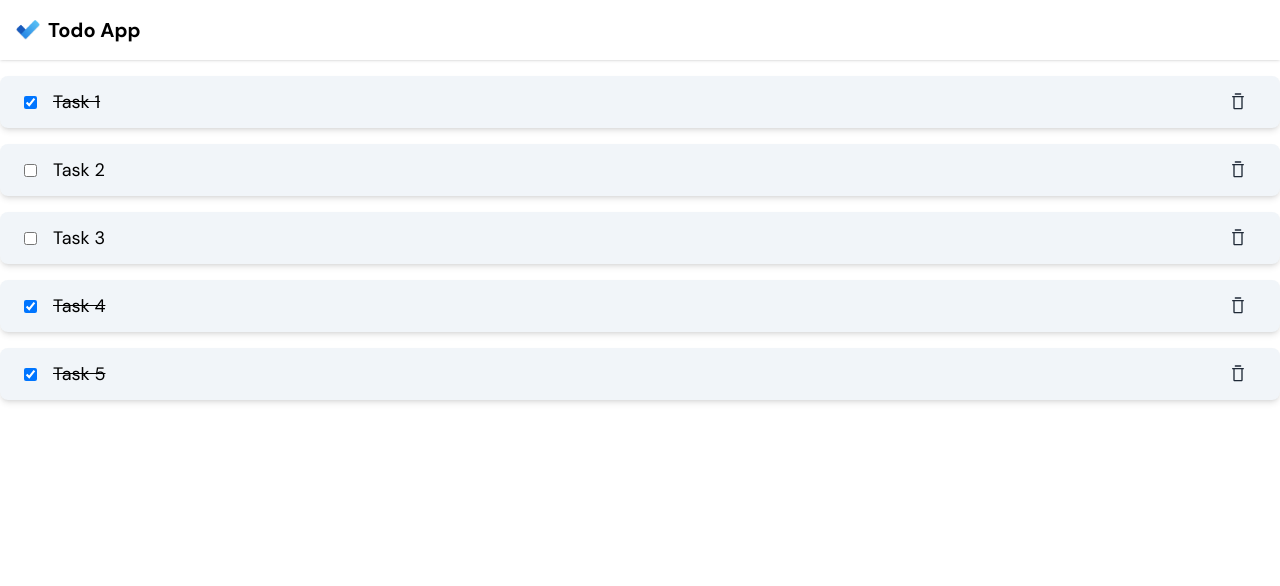
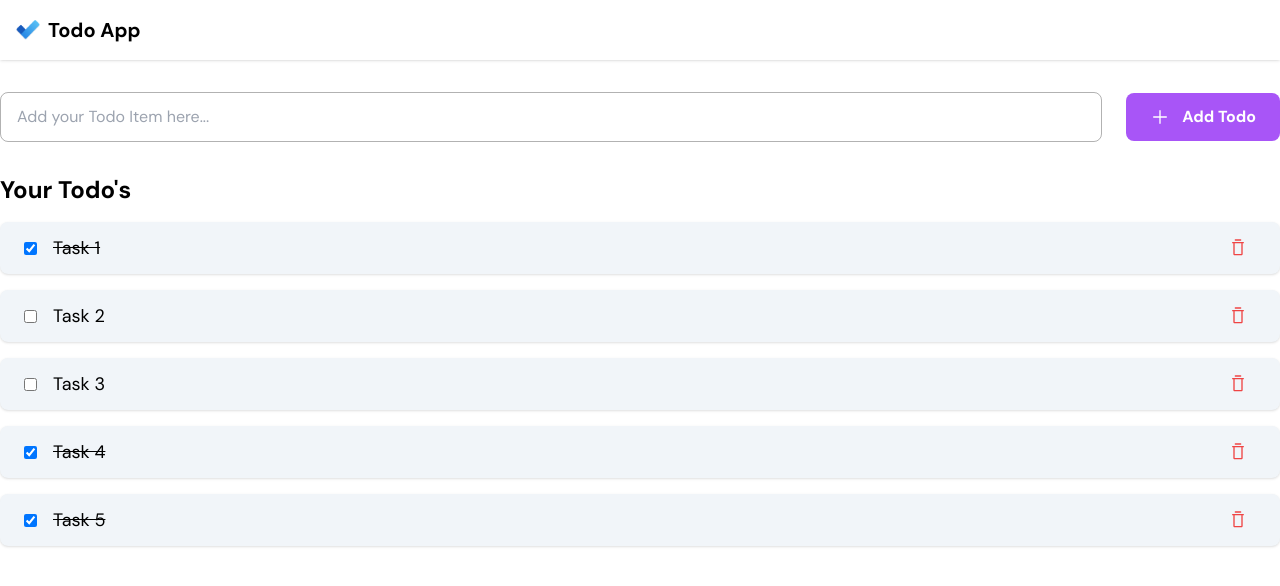
Before and after one commit to sriram651/Todo-App, a Next.js app: page / in a window 1280 px wide. Shown: the top 586 px of the page. Built offline with nearby package versions, Linux system fonts and the light colour scheme.

Commit message:
feature: addTodo with local storage modification, minor ui fixes

```diff
--- /dev/null
+++ b/src/components/AddTodo/AddTodo.jsx
@@ -0,0 +1,39 @@
+import React, { useState } from 'react'
+
+import Icon from '../Icon/Icon'
+
+export default function AddTodo() {
+    const [todoDesc, setTodoDesc] = useState("");
+
+    function addNewTodo(e) {
+        e.preventDefault();
+        let allTodos = JSON.parse(localStorage.getItem("todoList"));
+        const newTodo = {
+            content: todoDesc,
+            completed: false,
+        };
+
+        allTodos.push(newTodo);
+        localStorage.setItem("todoList", JSON.stringify(allTodos));
+    }
+
+    return (
+        <section className='add-todo'>
+            <div className="add-todo-container">
+                <form onSubmit={addNewTodo}>
+                    <input
+                        type="text"
+                        name="todo"
+                        placeholder="Add your Todo Item here..."
+                        value={todoDesc}
+                        onChange={(e) => setTodoDesc(e.target.value)}
+                    />
+                    <button type="submit">
+                        <Icon name="PlusIcon" width={20} height={20} />
+                        Add Todo
+                    </button>
+                </form>
+            </div>
+        </section>
+    )
+}
--- /dev/null
+++ b/src/components/AddTodo/AddTodo.scss
@@ -0,0 +1,19 @@
+section.add-todo {
+    @apply w-full;
+
+    .add-todo-container {
+        @apply w-full max-w-screen-2xl mx-auto flex flex-col justify-start items-center;
+
+        form {
+            @apply w-full flex flex-row justify-start items-center gap-2 md:gap-6;
+
+            input {
+                @apply w-full px-4 py-3 bg-transparent border border-black/30 rounded-lg outline-none focus:border-black text-sm md:text-base transition-colors duration-100 ease-in;
+            }
+
+            button {
+                @apply w-max px-4 md:px-6 py-3 bg-purple-500 focus:bg-purple-600 focus:brightness-110 hover:bg-purple-600 outline-none flex flex-row items-center justify-center gap-1 md:gap-3 whitespace-nowrap rounded-lg text-white font-bold;
+            }
+        }
+    }
+}
--- a/src/components/TodoItem/TodoItem.jsx
+++ b/src/components/TodoItem/TodoItem.jsx
@@ -1,16 +1,23 @@
+import React, { useState } from 'react'
+
 import Icon from '../Icon/Icon'
-import React from 'react'
 
-export default function TodoItem({ content, completed }) {
+export default function TodoItem({ todo, handleDelete }) {
+    const [checked, setChecked] = useState(todo.completed);
+
+    function modifyChecked(todo) {
+        setChecked(!checked);
+        let allTodos = JSON.parse(localStorage.getItem("todoList"));
+    }
     return (
         <li className='todo-item'>
             <div className="todo-container">
-                <div className="check-content">
-                    <input type="checkbox" checked={completed} />
-                    <h3 className={`${completed ? "line-through" : ""}`}>{content}</h3>
+                <div className="check-content" onClick={modifyChecked}>
+                    <input type="checkbox" checked={checked} onChange={modifyChecked} />
+                    <h3 className={`${checked ? "line-through" : ""}`}>{todo.content}</h3>
                 </div>
                 <div className="action-container">
-                    <button type="button">
+                    <button type="button" onClick={() => handleDelete(todo)}>
                         <Icon name='TrashIcon' width={20} height={20} />
                     </button>
                 </div>
--- a/src/components/TodoItem/todoItem.scss
+++ b/src/components/TodoItem/todoItem.scss
@@ -1,11 +1,11 @@
 li.todo-item {
-    @apply w-full py-2 px-6 bg-slate-100 shadow-md hover:-translate-y-0.5 hover:shadow-lg rounded-lg transition-all duration-150 ease-linear cursor-pointer;
+    @apply w-full py-2 px-6 bg-slate-100 shadow hover:-translate-y-0.5 hover:shadow-md hover:bg-slate-200 rounded-lg transition-all duration-150 ease-linear cursor-pointer;
 
     .todo-container {
         @apply w-full flex flex-row justify-between items-center;
 
         .check-content {
-            @apply w-max max-w-full flex flex-row justify-start items-center gap-4;
+            @apply w-full flex flex-row justify-start items-center gap-4;
 
             input {
                 @apply w-max cursor-pointer;
@@ -20,7 +20,7 @@ li.todo-item {
             @apply w-max max-w-full flex flex-row justify-end items-center gap-2;
 
             button {
-                @apply p-2 text-gray-800 hover:text-red-600 transition-colors duration-100 ease-in;
+                @apply p-2 text-red-500 hover:bg-red-500 hover:text-white rounded-full transition-colors duration-100 ease-in;
             }
         }
     }
--- a/src/constants/todoMock.js
+++ b/src/constants/todoMock.js
@@ -1,4 +1,4 @@
-export const todoList = [
+export const todoListItems = [
     {
         content: "Task 1",
         completed: true,
--- a/src/pages/index.js
+++ b/src/pages/index.js
@@ -1,20 +1,42 @@
 "use client";
 
+import { useEffect, useState } from "react";
+
+import AddTodo from "@/components/AddTodo/AddTodo";
 import Head from "next/head";
 import TodoItem from "@/components/TodoItem/TodoItem";
-import { todoList } from "@/constants/todoMock";
+import { todoListItems } from "@/constants/todoMock";
 
 export default function Home() {
+  const [todoList, setTodoList] = useState(todoListItems);
+
+  function deleteItem(item) {
+    // console.log("deleteItem", item);
+  }
+
+  useEffect(() => {
+    const todos = JSON.parse(localStorage.getItem('todoList'));
+    if (Boolean(todos) && todos.length > 0) {
+      setTodoList(todos);
+    } else {
+      localStorage.setItem('todoList', JSON.stringify([]));
+    }
+  }, []);
+
   return (
     <>
       <Head>
         <title>Home | Todo App</title>
       </Head>
-      <ul className="todo-list w-full flex flex-col items-center justify-start gap-4">
-        {todoList?.map((todo, index) =>(
-          <TodoItem key={index} completed={todo.completed} content={todo.content} />
-        ))}
-      </ul>
+      <section className="todo-page w-full p-4 md:px-0 flex flex-col items-center justify-start gap-4 md:gap-8">
+        <AddTodo />
+        <ul className="todo-list w-full flex flex-col items-center justify-start gap-4">
+          <h1 className="text-2xl font-bold w-full text-left">Your Todo&apos;s</h1>
+          {todoList?.map((todo, index) => (
+            <TodoItem key={index} todo={todo} handleDelete={deleteItem} />
+          ))}
+        </ul>
+      </section>
     </>
   )
 }
--- a/src/styles/globals.scss
+++ b/src/styles/globals.scss
@@ -8,6 +8,7 @@
 // Component files
 @import "@/components/Header/header.scss";
 @import "@/components/TodoItem/todoItem.scss";
+@import "@/components/AddTodo/AddTodo.scss";
 
 $foreground-rgb: rgb(0, 0, 0);
 $background-start-rgb: rgb(214, 219, 220);
```
